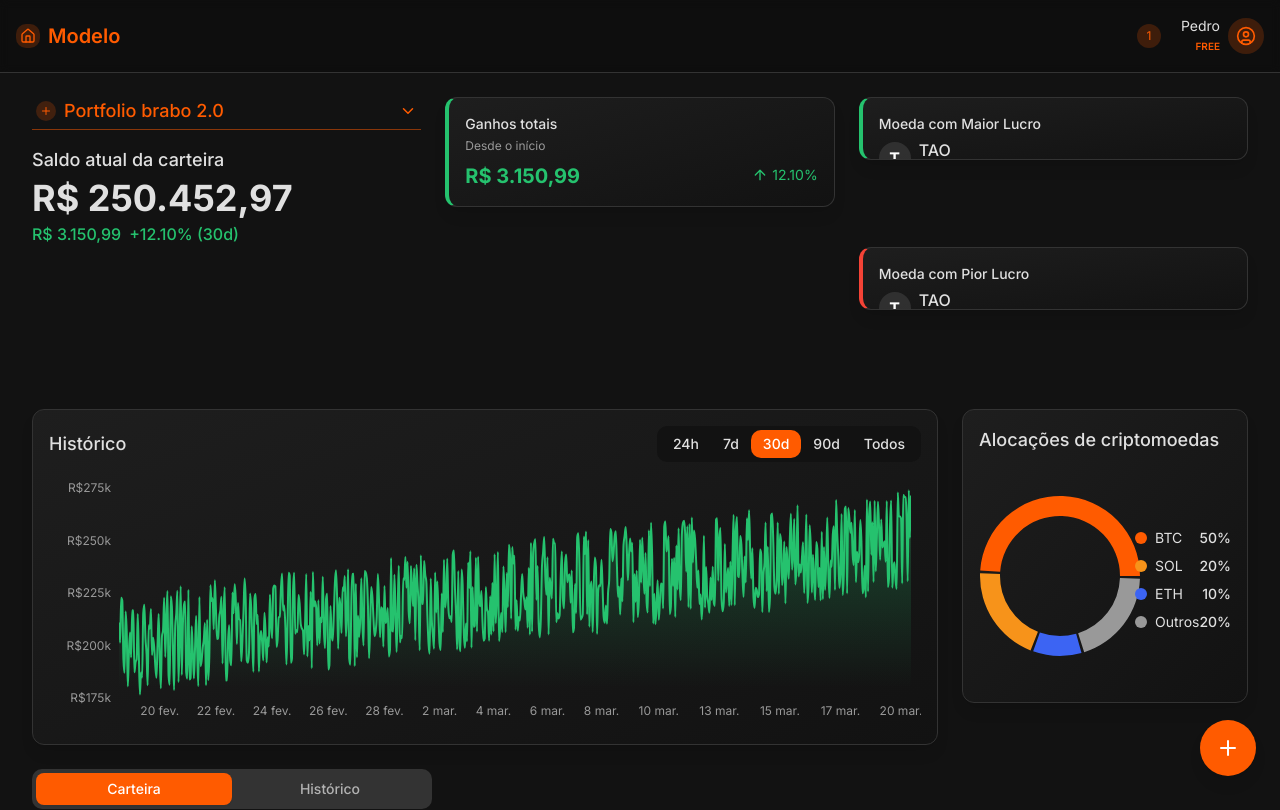
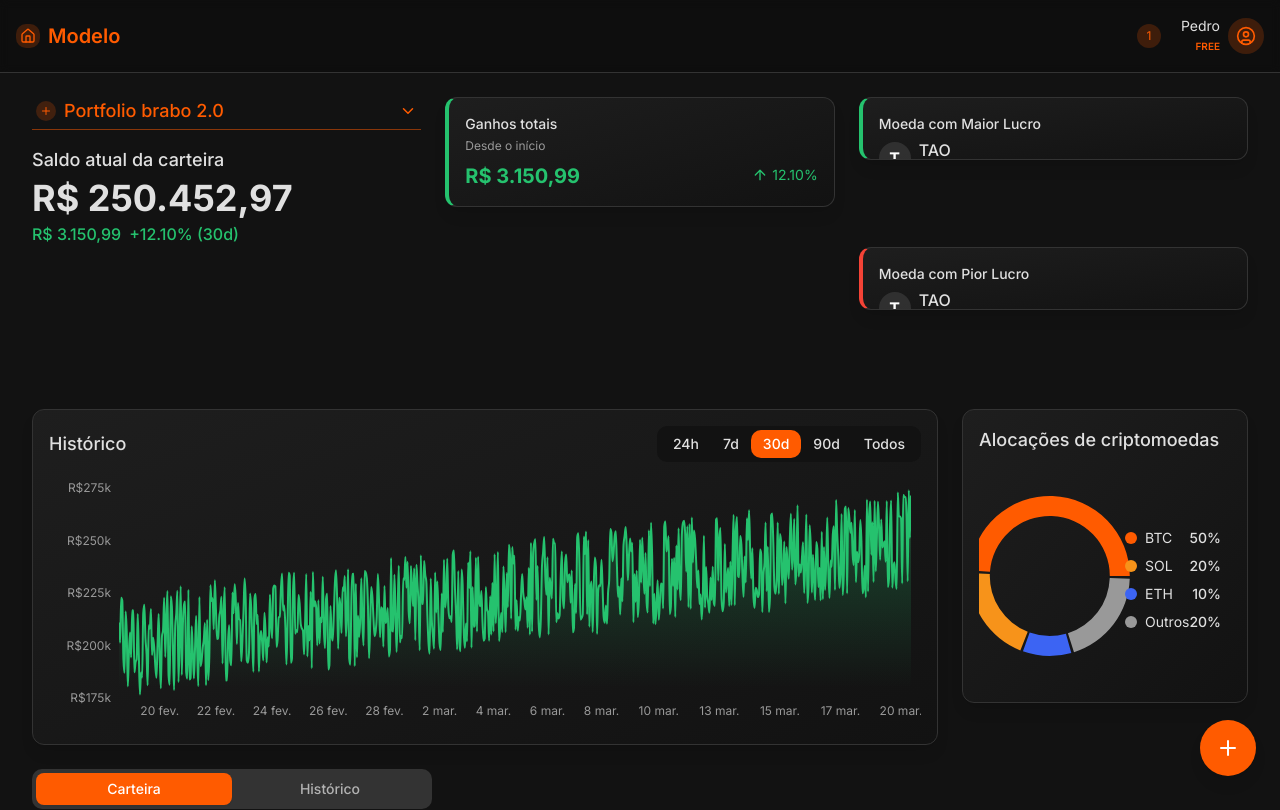
Before and after one commit to PedroTrindade05/dark-wallet-matrix, a React (Vite) app: page / in a window 1280 px wide. Shown: the top 810 px of the page. Built offline with nearby package versions, Linux system fonts and the light colour scheme.

Commit message:
Adjust donut chart spacing
Adds spacing to the donut chart in the "Alocações de criptomoedas" section of the dashboard.

```diff
--- a/src/components/dashboard/AssetAllocation.tsx
+++ b/src/components/dashboard/AssetAllocation.tsx
@@ -33,10 +33,10 @@ const AssetAllocation: React.FC = () => {
 
       <div className="h-[220px] relative">
         <ResponsiveContainer width="100%" height="100%">
-          <PieChart>
+          <PieChart margin={{ top: 10, right: 30, bottom: 10, left: 30 }}>
             <Pie
               data={currentPortfolio.allocationData}
-              cx="50%"
+              cx="40%"
               cy="50%"
               innerRadius={60}
               outerRadius={80}
@@ -56,7 +56,7 @@ const AssetAllocation: React.FC = () => {
               layout="vertical"
               verticalAlign="middle"
               align="right"
-              wrapperStyle={{ right: 0 }}
+              wrapperStyle={{ right: 10 }}
             />
           </PieChart>
         </ResponsiveContainer>
```
